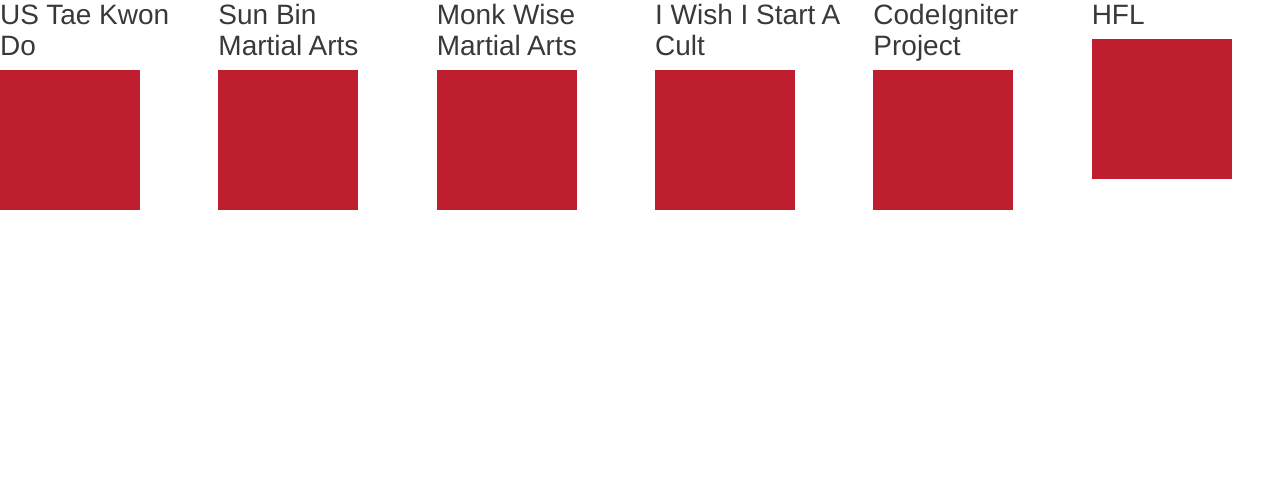
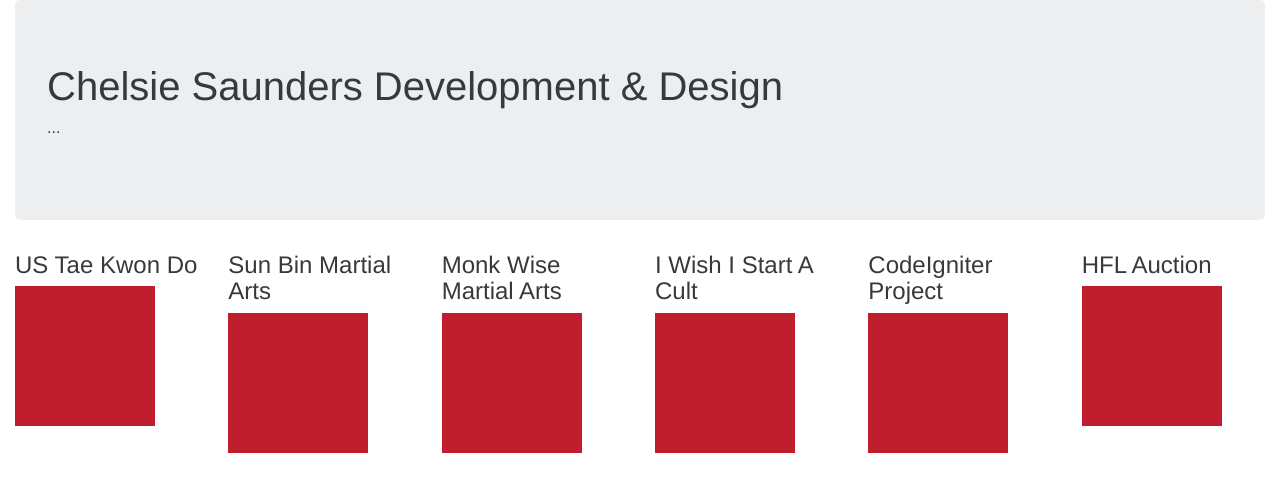
Before and after one commit to csaunders1976/CSDesign, a plain HTML site: page index.html in a window 1280 px wide. Drawn offline with nearby package versions, Linux system fonts and the light colour scheme.

Commit message:
Added JumboTron

```diff
--- a/index.html
+++ b/index.html
@@ -18,34 +18,40 @@
     <![endif]-->
 </head>
 <body>
-<div class="container-fludid">
+<div class="container-fluid">
+    <div class="jumbotron">
+        <h1>Chelsie Saunders Development &amp; Design</h1>
+        <p>...</p>
+        <!--<p><a class="btn btn-primary btn-lg" href="#" role="button">Learn more</a></p>-->
+    </div>
+
     <div class="row">
-        <div class="col-md-2"><h3>US Tae Kwon Do</h3>
+        <div class="col-md-2"><h4>US Tae Kwon Do</h4>
             <a href="#" class="thumbnail">
                 <img src="img/blank.png" alt="...">
             </a>
         </div>
-        <div class="col-md-2"><h3>Sun Bin Martial Arts</h3>
+        <div class="col-md-2"><h4>Sun Bin Martial Arts</h4>
             <a href="#" class="thumbnail">
                 <img src="img/blank.png" alt="...">
             </a>
         </div>
-        <div class="col-md-2"><h3>Monk Wise Martial Arts</h3>
+        <div class="col-md-2"><h4>Monk Wise Martial Arts</h4>
             <a href="#" class="thumbnail">
                 <img src="img/blank.png" alt="...">
             </a>
         </div>
-        <div class="col-md-2"><h3>I Wish I Start A Cult</h3>
+        <div class="col-md-2"><h4>I Wish I Start A Cult</h4>
             <a href="#" class="thumbnail">
                 <img src="img/blank.png" alt="...">
             </a>
         </div>
-        <div class="col-md-2"><h3>CodeIgniter Project</h3>
+        <div class="col-md-2"><h4>CodeIgniter Project</h4>
             <a href="#" class="thumbnail">
                 <img src="img/blank.png" alt="...">
             </a>
         </div>
-        <div class="col-md-2"><h3>HFL</h3>
+        <div class="col-md-2"><h4>HFL Auction</h4>
             <a href="#" class="thumbnail">
                 <img src="img/blank.png" alt="...">
             </a>
```
